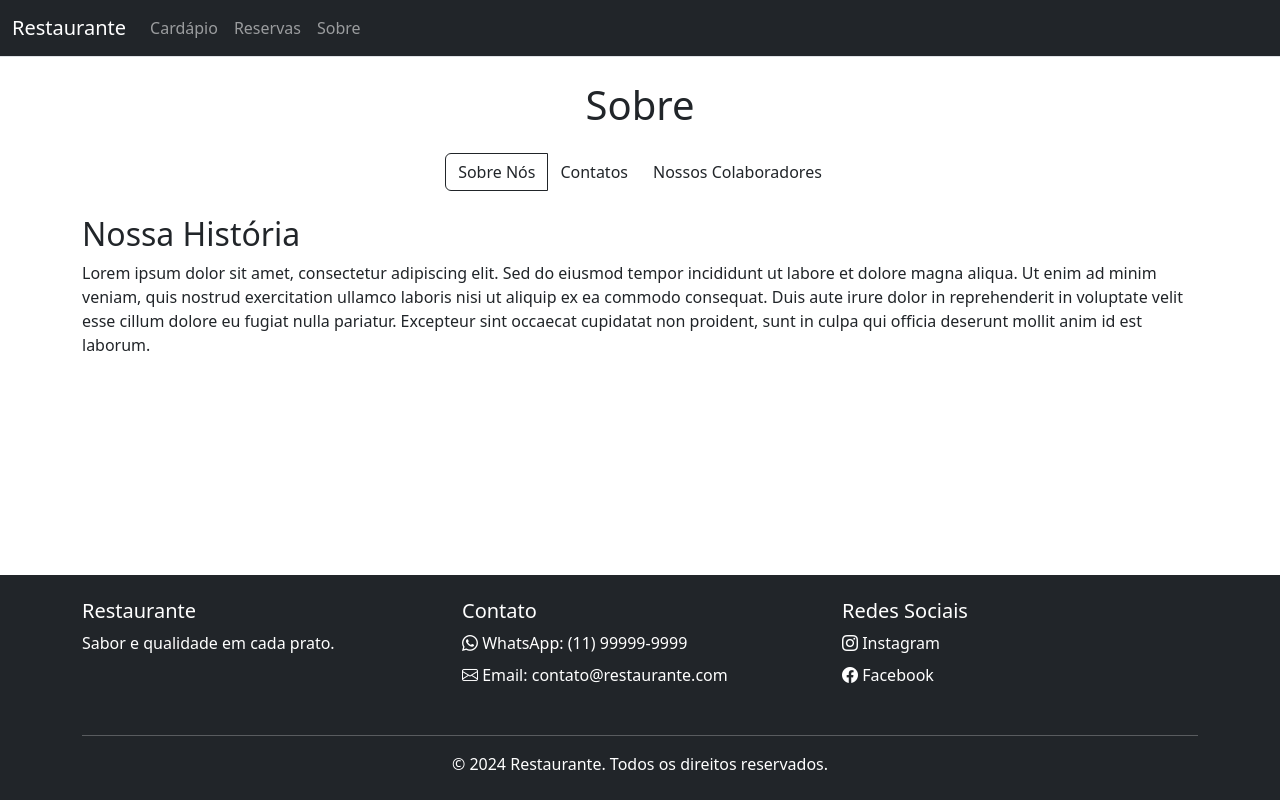
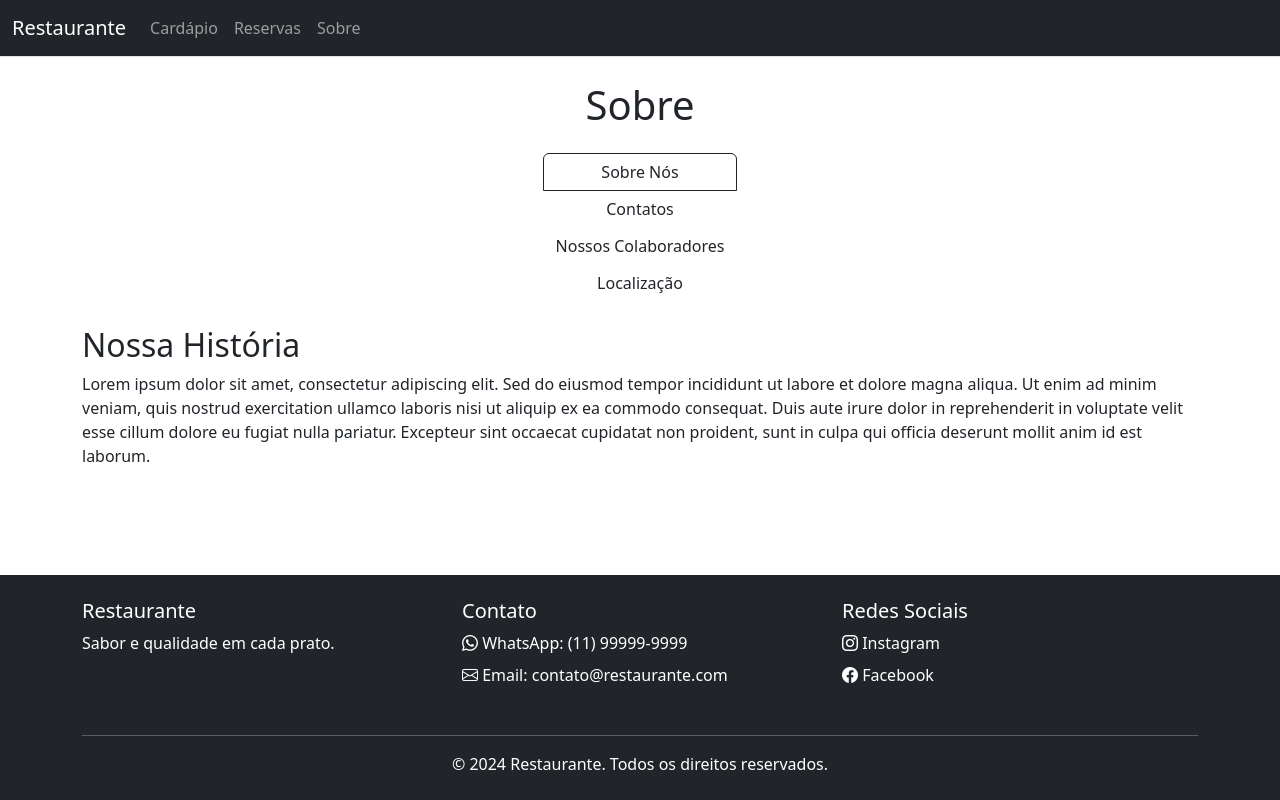
Before and after one commit to GustavoCBRL/Gustavo-Cabral, a Next.js app in the folder Projetos/Modelo-Site-Restaurante/: page /sobre in a window 1280 px wide. Built offline with nearby package versions, Linux system fonts and the light colour scheme.

Commit message:
Inserção do API do Google Maps

```diff
--- a/Projetos/Modelo-Site-Restaurante/package.json
+++ b/Projetos/Modelo-Site-Restaurante/package.json
@@ -9,6 +9,7 @@
     "lint": "eslint"
   },
   "dependencies": {
+    "@vis.gl/react-google-maps": "^1.7.1",
     "bootstrap": "^5.3.8",
     "bootstrap-icons": "^1.13.1",
     "framer-motion": "^12.23.24",
@@ -20,6 +21,7 @@
   "devDependencies": {
     "@eslint/eslintrc": "^3",
     "@tailwindcss/postcss": "^4",
+    "@types/google.maps": "^3.58.1",
     "@types/node": "^20",
     "@types/react": "^19",
     "@types/react-dom": "^19",
--- /dev/null
+++ b/Projetos/Modelo-Site-Restaurante/src/app/components/MapComponent.tsx
@@ -0,0 +1,24 @@
+import React from 'react';
+import { Map } from '@vis.gl/react-google-maps';
+
+const MapComponent = () => {
+  // Define o centro e o zoom padrão do mapa
+  const position = { lat: -23.5505, lng: -46.6333 }; // São Paulo, SP
+
+  return (
+
+
+    <div className="card center" style={{ height: '600px', width: '100%' }}>
+      {/* O componente Map é renderizado pelo APIProvider */}
+      <h1 className='h2 text-center'>Localização do Restaurante</h1>
+      <Map
+        defaultCenter={position}
+        defaultZoom={15}
+        mapId={'seu-map-id-aqui'} // Opcional, mas recomendado para personalização
+        disableDefaultUI={false} // Mantém a interface de usuário padrão
+      />
+    </div>
+  );
+};
+
+export default MapComponent;
--- a/Projetos/Modelo-Site-Restaurante/src/app/globals.css
+++ b/Projetos/Modelo-Site-Restaurante/src/app/globals.css
@@ -26,7 +26,7 @@ body {
   flex-direction: column;
   background: var(--background);
   color: var(--foreground);
-  font-family: Arial, Helvetica, sans-serif;
+  font-family: var(--font-josefin-sans);
 }
 
 @media(max-width: 768px) {
--- a/Projetos/Modelo-Site-Restaurante/src/app/layout.tsx
+++ b/Projetos/Modelo-Site-Restaurante/src/app/layout.tsx
@@ -1,10 +1,21 @@
 
 import type { Metadata } from "next";
-import { Geist, Geist_Mono } from "next/font/google";
+import { Geist, Geist_Mono, Montserrat, Josefin_Sans, SUSE_Mono } from "next/font/google";
 import "./globals.css";
 import 'bootstrap/dist/css/bootstrap.min.css';
 import 'bootstrap-icons/font/bootstrap-icons.css'
 
+const josefinSans = Josefin_Sans({
+  variable: "--font-josefin-sans",
+  weight: ['300', '400', '500', '600', '700'],
+  subsets: ["latin"]
+});
+
+const geistMontserrat = Montserrat({
+  variable: "--font-montserrat",
+  weight: ['300', '400', '500', '700'],
+  subsets: ["latin"]
+});
 
 const geistSans = Geist({
   variable: "--font-geist-sans",
@@ -33,7 +44,7 @@ export default function RootLayout({
           <meta name="viewport" content="width=device-width, initial-scale=1" />
           <title>Restaurante</title >
         </head>
-        <body className={`${geistSans.variable} ${geistMono.variable} antialiased`}>
+        <body className={`${josefinSans.variable} ${geistMontserrat.variable} antialiased`}>
             <header className="bg-light border-bottom">
                 <nav className="navbar navbar-expand-sm bg-dark navbar-dark">
                   <div className="container-fluid">
--- a/Projetos/Modelo-Site-Restaurante/src/app/page.tsx
+++ b/Projetos/Modelo-Site-Restaurante/src/app/page.tsx
@@ -1,7 +1,7 @@
 
 import 'bootstrap/dist/css/bootstrap.min.css';
 import 'bootstrap-icons/font/bootstrap-icons.css'
-
+import "./globals.css";
 export default function Princ(){
     return(
         <>
--- a/Projetos/Modelo-Site-Restaurante/src/app/reserva/page.tsx
+++ b/Projetos/Modelo-Site-Restaurante/src/app/reserva/page.tsx
@@ -1,5 +1,6 @@
 import 'bootstrap/dist/css/bootstrap.min.css'
 import 'bootstrap-icons/font/bootstrap-icons.css'
+
 
 export default function Reserva() {
     return(
--- a/Projetos/Modelo-Site-Restaurante/src/app/sobre/page.tsx
+++ b/Projetos/Modelo-Site-Restaurante/src/app/sobre/page.tsx
@@ -1,6 +1,8 @@
 "use client"
 import 'bootstrap/dist/css/bootstrap.min.css'
 import 'bootstrap-icons/font/bootstrap-icons.css'
+import { APIProvider } from '@vis.gl/react-google-maps';
+import MapComponent from '../components/MapComponent'
 import { useState  } from 'react'
 
 
@@ -13,7 +15,7 @@ import { useState  } from 'react'
 
                 {/* Menu de navegação */}
                 <div className="d-flex justify-content-center mb-4">
-                    <div className="btn-group" role="group">
+                    <div className="btn-group-vertical" role="group">
                         <button
                             type="button"
                             className={`btn ${currentView === 'sobrenos' ? 'btn-outline-dark' : 'btn-primary-dark'}`}
@@ -35,6 +37,13 @@ import { useState  } from 'react'
                         >
                             Nossos Colaboradores
                         </button>
+                         <button
+                            type="button"
+                            className={`btn ${currentView === 'localizacao' ? 'btn-outline-dark' : 'btn-primary-dark'}`}
+                            onClick={() => setCurrentView('localizacao')}
+                        >
+                            Localização
+                        </button>
                     </div>
                 </div>
 
@@ -42,6 +51,7 @@ import { useState  } from 'react'
                 {currentView === 'sobrenos' && <SobreNos />}
                 {currentView === 'contato' && <Contatos />}
                 {currentView === 'colaboradores' && <Colaboradores />}
+                {currentView === 'localizacao' && <Localizacao />}
             </div>
         )
     }
@@ -85,3 +95,14 @@ function Colaboradores(){
     </div>
     )
 }
+
+
+function Localizacao(){
+    const apiKey = process.env.NEXT_PUBLIC_GOOGLE_MAPS_API_KEY || '';
+
+  return (
+    <APIProvider apiKey={apiKey}>
+      <MapComponent />
+    </APIProvider>
+  );
+}
```
Also changed, not shown: Projetos/Modelo-Site-Restaurante/src/app/cardapio/page.tsx (+4 -3 lines), 1 other file (tests, documents, lock files or other folders).
